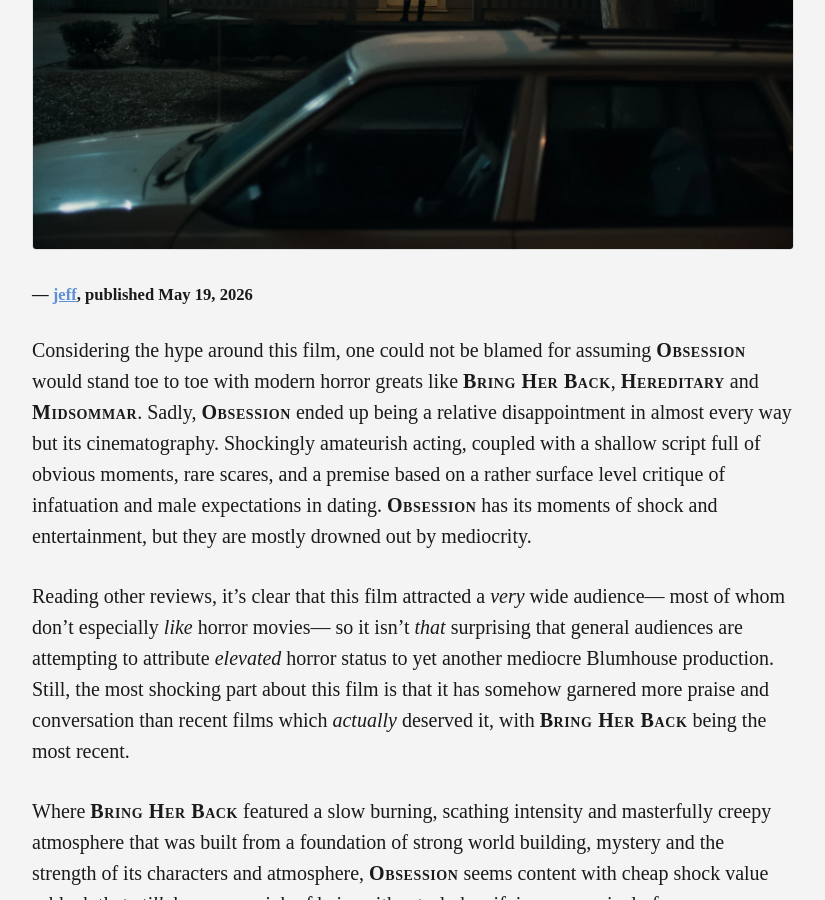
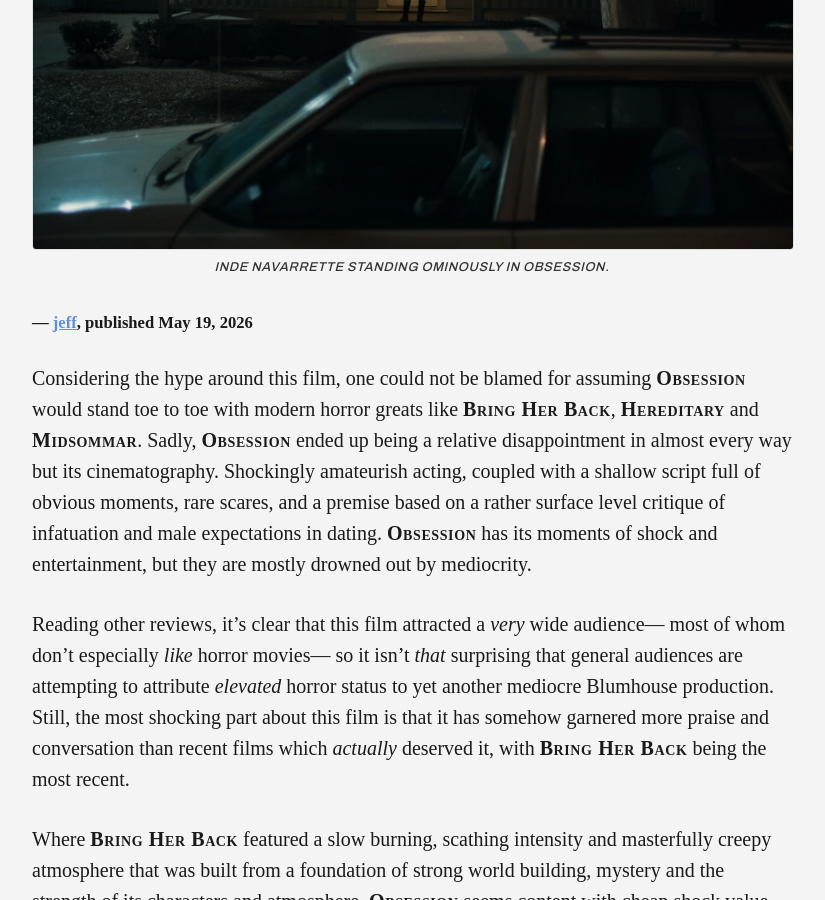
Before and after one commit to Slowburn-Movies/slowburn-movies.github.io, a Jekyll site: the page built from _posts/2026-05-19-obsession.md, in a window 1280 px wide and 900 px high, scrolled down 580 px. Shown: the whole window, without its empty margins (228-1053 px from the left). Built offline with Jekyll 4.4.1, drawn with Linux system fonts in a browser that asks for light colours; some web fonts are replaced.

Commit message:
Update 2026-05-19-obsession.md

```diff
--- a/_posts/2026-05-19-obsession.md
+++ b/_posts/2026-05-19-obsession.md
@@ -21,7 +21,7 @@ instagram_link:
 
 image: /assets/images/obsession.webp
 image_alt: "Silhouette of Inde Navarette standing on the porch of a house at night, looking at a car with Michael Johnston in it."
-image_caption: ""
+image_caption: "Inde Navarrette standing ominously in Obsession."
 ---
 
 Considering the hype around this film, one could not be blamed for assuming <cite>Obsession</cite> would stand toe to toe with modern horror greats like <cite>Bring Her Back</cite>, <cite>Hereditary</cite> and <cite>Midsommar</cite>. Sadly, <cite>Obsession</cite> ended up being a relative disappointment in almost every way but its cinematography. Shockingly amateurish acting, coupled with a shallow script full of obvious moments, rare scares, and a premise based on a rather surface level critique of infatuation and male expectations in dating. <cite>Obsession</cite> has its moments of shock and entertainment, but they are mostly drowned out by mediocrity.
```
